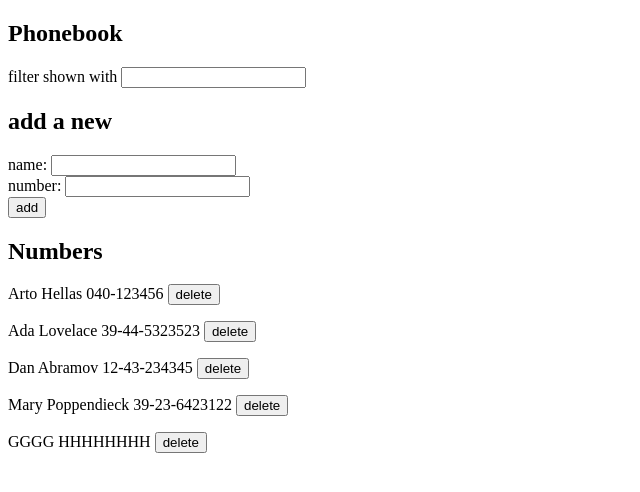
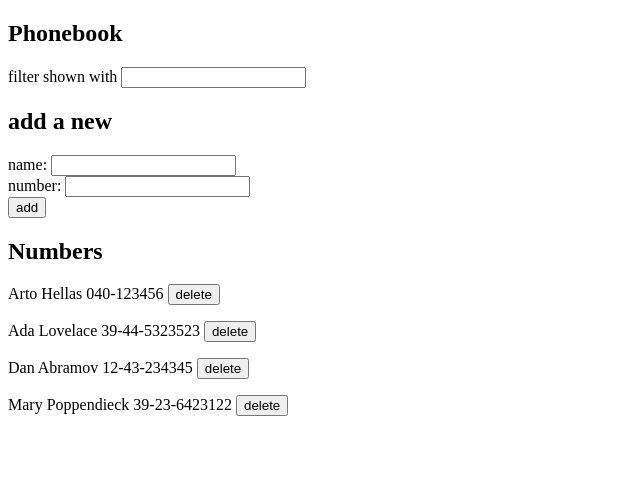
Before and after one commit to AndreDutraDCC/FullStackOpen, a React (Vite) app in the folder part2/phonebook/: page / in a window 1280 px wide. Shown: the top 492 px of the page, without its empty margins (0-640 px from the left). Built offline with nearby package versions, Linux system fonts and the light colour scheme; data requests are answered from the project's data file.

Commit message:
Exercise 2.15 completed

```diff
--- a/part2/phonebook/db.json
+++ b/part2/phonebook/db.json
@@ -19,11 +19,6 @@
       "name": "Mary Poppendieck",
       "number": "39-23-6423122",
       "id": "4"
-    },
-    {
-      "id": "1367",
-      "name": "GGGG",
-      "number": "HHHHHHHH"
     }
   ]
 }
--- a/part2/phonebook/src/App.jsx
+++ b/part2/phonebook/src/App.jsx
@@ -55,7 +55,14 @@ const App = () => {
     }
 
     if(persons.some(person => person.name === newName)){
-      alert(`${newName} is already added to phonebook`)
+      if(confirm(`${newName} is already added to phonebook, replace the old number with a new one?`)){
+        const personToUpdate = persons.find(p => p.name === newName)
+        personService
+          .update(personToUpdate.id, {...personToUpdate, number:newNumber})
+          .then(returnedPerson => {
+            setPersons(persons.map(p => p.name === newName? returnedPerson : p))
+          })
+      }
     }
     else if(persons.some(person => person.number === newNumber)){
       alert(`${newNumber} is already added to phonebook`)
```
